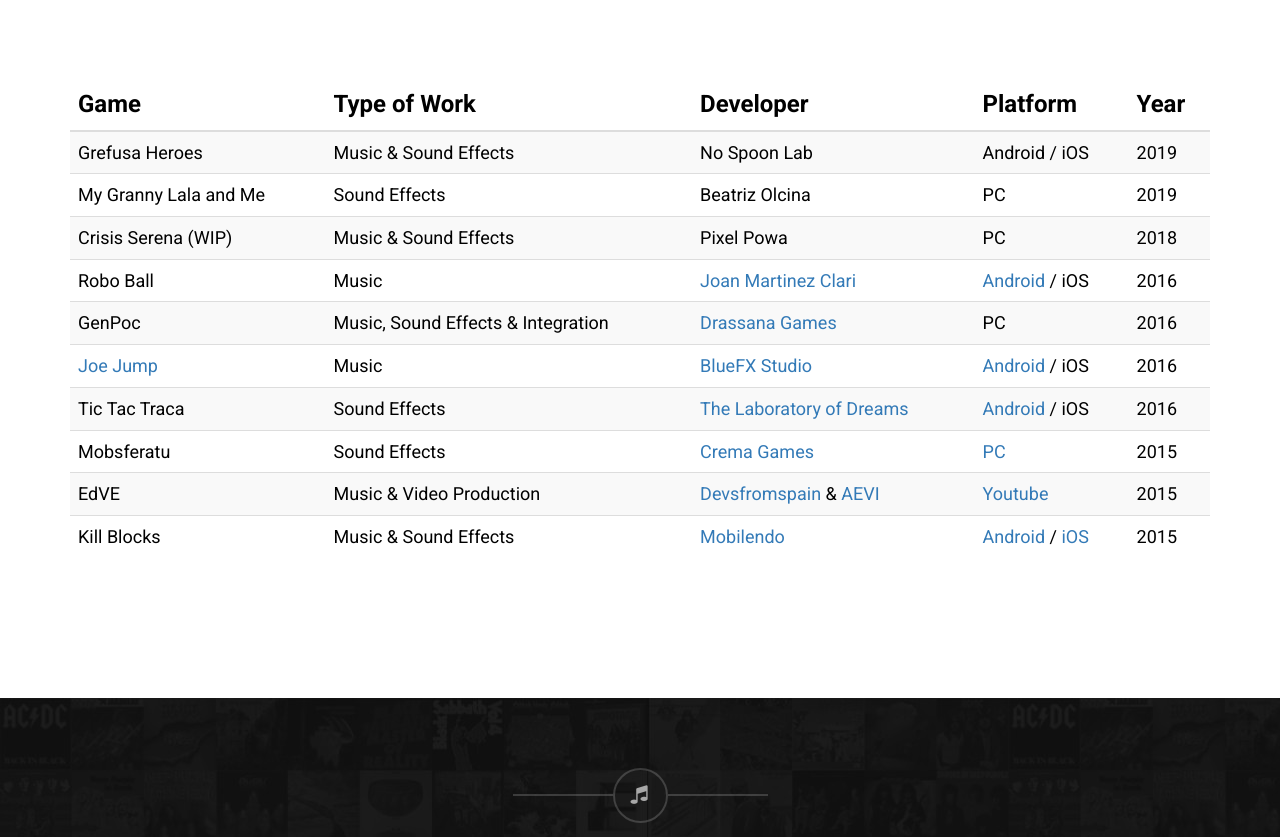
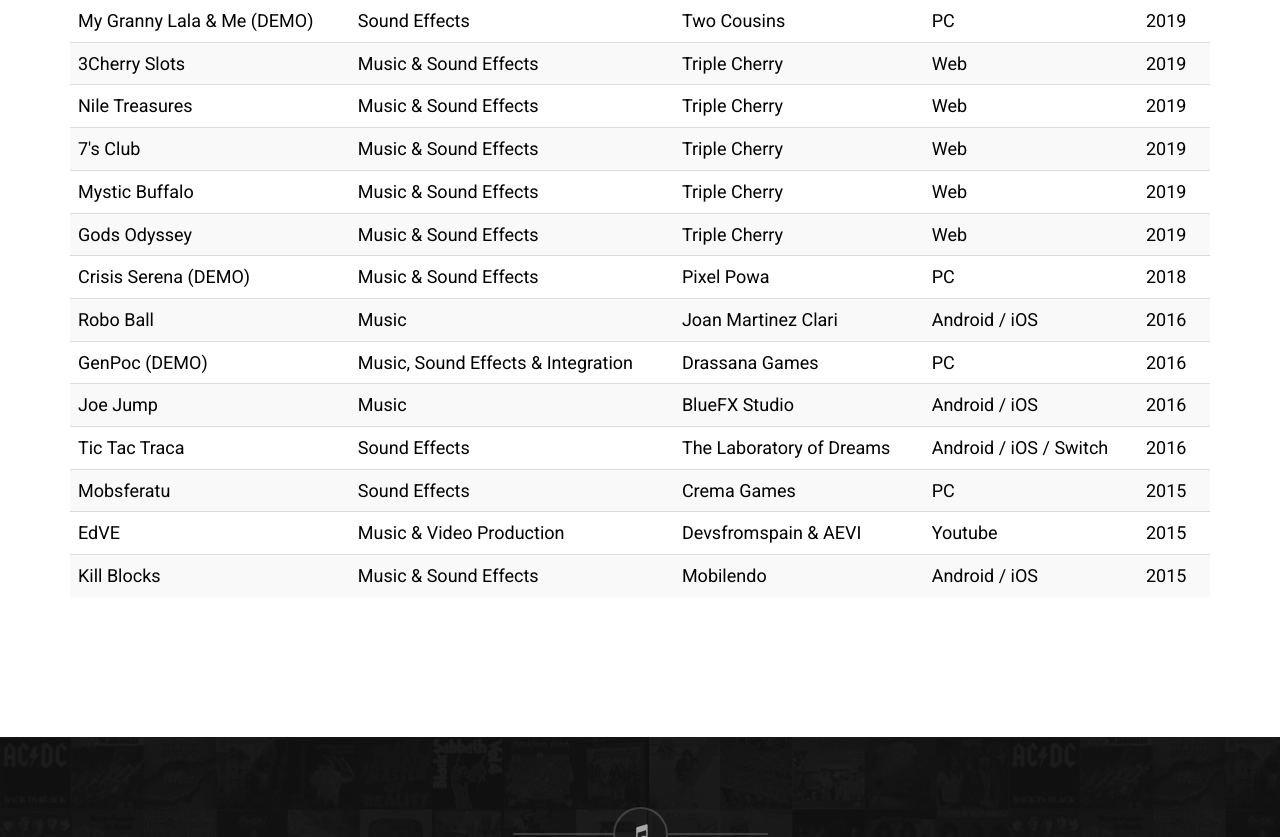
Before and after one commit to andreu55/groovelstudio, a PHP site: page /index_en.php in a window 1280 px wide. Shown: the part 3071-3908 px from the top of the page. Run offline with PHP 8.4, Linux system fonts and the light colour scheme.

Commit message:
Ultimas imagenes y datos de tabla

```diff
--- a/index_en.php
+++ b/index_en.php
@@ -42,10 +42,12 @@
     // Bloque Quienes Somos
     $titulo = "2 MEN STUDIO";
     $subtitulo = "Juan Novella & <br>Alberto Trigueros";
-    $texto = "GROOVEL Innate Composing it’s a company that provides music and sound fx for videogames. Able to offer a finnished product, producing all sound and musical aspects or as a part of a creative process as composers and sound designers.
-    <br><br>In Groovel we understand that in an audiovisual production the most important it’s understanding what does your project needs. We pretend to be a creative mainstay since the begenning of the development, being a part of the team.<br><br>
-    'As a teenager I found myself composing music for an indie band. I realized I was enjoying it more than anything before. After several years I can say I still feel the same.'
-    'I love trying to understand every sound, its texture. Looking for an equilibrium and the coherence in our mixes. I think that a sound that finds his place is a happy sound.'<br><br>Alberto Trigueros &amp; Juan Novella 'Hust'<br>Madrid &amp; Valencia<br>Spain.";
+    $texto = "We are Alberto and Juan, we offer music composition, sound design and music production services for a large number of genres and styles. We also offer sound design for any audiovisual content.
+    <br><br>
+    We are located in Madrid and Valencia and besides the sound production we work with specialized videogame software (Middleware) and video editing.
+    <br><br>
+    We will help you to tell the stories of your videogames and channel their emotions; we will design tailored sound for your film trailer, your animations or any digital medium.";
+
     require 'sections/quienes_somos.php';
 
 
@@ -53,10 +55,23 @@
     $titulo = "What we do";
     $subtitulo = "MUSIC &nbsp;|&nbsp; SOUND EFFECTS &nbsp;|&nbsp; INTERACTIVE &nbsp;|&nbsp; ENGINE INTEGRATION";
     $imagenes = [
-      ['src' => 'images/whatwedo/originalmusic_en.png', 'alt' => 'Original Music', 'texto' => 'ORCHESTRA &nbsp;|&nbsp; POP &nbsp;|&nbsp; ROCK &nbsp;|&nbsp; ELECTRONIC &nbsp;|&nbsp; OTHERS'],
-      ['src' => 'images/whatwedo/sounddesign_en.png', 'alt' => 'Sound Design', 'texto' => 'HIGH QUALITY SOUND DESIGN &nbsp;|&nbsp;  &nbsp;|&nbsp; RECORDING FOLEY &nbsp;|&nbsp; LIBRARY'],
-      ['src' => 'images/whatwedo/interactiveaudio_en.png', 'alt' => 'Interactive Audio', 'texto' => 'INTERACTIVE BEHAVIOUR &nbsp;|&nbsp; UNIQUE USER EXPERIENCE &nbsp;|&nbsp; FMOD & WWISE'],
-      ['src' => 'images/whatwedo/engineintegration_en.png', 'alt' => 'Engine Integration', 'texto' => 'WORK WITH UNITY &nbsp;|&nbsp; MASTER AUDIO &nbsp;|&nbsp; UNREAL ENGINE &nbsp;|&nbsp; INTEGRATION'],
+      [
+        'src' => 'images/whatwedo/originalmusic_en.png',
+        'alt' => 'Original Music',
+        'texto' => 'ORCHESTRA &nbsp;|&nbsp; POP &nbsp;|&nbsp; ROCK &nbsp;|&nbsp; ELECTRONIC &nbsp;|&nbsp; OTHERS'
+      ],[
+        'src' => 'images/whatwedo/sounddesign_en.png',
+        'alt' => 'Sound Design',
+        'texto' => 'HIGH QUALITY SOUND DESIGN &nbsp;|&nbsp;  &nbsp;|&nbsp; RECORDING FOLEY &nbsp;|&nbsp; LIBRARY'
+      ],[
+        'src' => 'images/whatwedo/interactiveaudio_en.png',
+        'alt' => 'Interactive Audio',
+        'texto' => 'INTERACTIVE BEHAVIOUR &nbsp;|&nbsp; UNIQUE USER EXPERIENCE &nbsp;|&nbsp; FMOD & WWISE'
+      ],[
+        'src' => 'images/whatwedo/engineintegration_en.png',
+        'alt' => 'Engine Integration',
+        'texto' => 'WORK WITH UNITY &nbsp;|&nbsp; MASTER AUDIO &nbsp;|&nbsp; UNREAL ENGINE &nbsp;|&nbsp; INTEGRATION'
+      ],
     ];
     require 'sections/que_hacemos.php';
 
@@ -72,51 +87,131 @@
     ];
     $destacados = [
       [
-        'src' => 'images/demo/discography/disco-1.jpg',
-        'alt' => 'Composición de Música',
-        'link' => 'https://google.es',
-        'titulo' => 'GREFUSA HEROES',
-        'desarrollador' => 'Play &amp Go',
-        'detalles' => 'Música y Efectos de Sonido',
+        'src' => 'images/destacados/GrefuHeroes.png',
         'ano' => '2019',
+        'alt' => 'GrefuHeroes',
+        'titulo' => 'GrefuHeroes',
+        'desarrollador' => 'Play &amp Go Experience',
+        'detalles' => 'Music &amp; Sound Effects',
+        'link' => 'https://play.google.com/store/apps/details?id=com.playandgo.grefuheroes&hl=en_US',
       ],[
-        'src' => 'images/demo/discography/disco-1.jpg',
-        'alt' => 'Efectos de Sonido',
-        'link' => 'https://google.es',
-        'titulo' => 'MY GRANNY LALA &amp; ME',
-        'desarrollador' => 'Play &amp Go',
-        'detalles' => 'Efectos de Sonido',
+        'src' => 'images/destacados/MyGrannyLala.png',
+        'ano' => '2019',
+        'alt' => 'My Granny Lala and Me',
+        'titulo' => 'My Granny Lala &amp; Me (DEMO)',
+        'desarrollador' => 'Two Cousins',
+        'detalles' => 'Sound Effects',
+        'link' => 'http://beatrizolcina.com/portfolio/grandma-project',
+      ],[
+        'src' => 'images/destacados/3Cherry.png',
+        'ano' => '2019',
+        'alt' => '3Cherry Slots',
+        'titulo' => '3Cherry Slots',
+        'desarrollador' => 'Triple Cherry',
+        'detalles' => 'Music &amp; Sound Effects',
+        'link' => 'https://3cherry.com/',
+      ],[
+        'src' => 'images/destacados/CrisisSerena.png',
         'ano' => '2018',
-      ],[
-        'src' => 'images/demo/discography/disco-1.jpg',
-        'alt' => 'Diseño sonoro Adaptativo',
-        'link' => 'https://google.es',
-        'titulo' => 'CRISIS SERENA (WIP)',
-        'desarrollador' => 'Play &amp Go',
-        'detalles' => 'Música y Efectos de Sonido',
-        'ano' => '2017',
-      ],[
-        'src' => 'images/demo/discography/disco-1.jpg',
-        'alt' => 'Integración en el Motor Gráfico',
-        'link' => 'https://google.es',
-        'titulo' => 'GREFUSA HEROES',
-        'desarrollador' => 'Play &amp Go',
-        'detalles' => 'INTEGRACIÓN EN UNITY Y UNREAL ENGINE &nbsp;|&nbsp; PLUG-IN MASTER AUDIO &nbsp;|&nbsp; AUDIO MANAGER',
-        'ano' => '2016',
+        'alt' => 'Crisis Serena',
+        'titulo' => 'Crisis Serena (DEMO)',
+        'desarrollador' => 'Pixel Powa',
+        'detalles' => 'Music &amp; Sound Effects',
+        'link' => 'https://www.facebook.com/crisisserena/',
       ],
     ];
     $filas_tabla = [
-      ['', 'Grefusa Heroes', 'Music & Sound Effects', 'No Spoon Lab', 'Android / iOS', '2019'],
-      ['', 'My Granny Lala and Me', 'Sound Effects', 'Beatriz Olcina', 'PC', '2019'],
-      ['', 'Crisis Serena (WIP)', 'Music & Sound Effects', 'Pixel Powa', 'PC', '2018'],
-      // ['', 'River (WIP)', 'Music & Sound Effects', 'Studio Istmo', 'PC', '2017'],
-      ['', 'Robo Ball', 'Music', '<a target="_blank" href="https://joanmartinezclari.wordpress.com/">Joan Martinez Clari</a>', '<a target="_blank" href="https://play.google.com/store/apps/details?id=com.caparra.games.ball">Android</a> / iOS', '2016'],
-      ['', 'GenPoc', 'Music, Sound Effects &amp; Integration', '<a target="_blank" href="http://www.genpoc.com/">Drassana Games</a>', 'PC', '2016'],
-      ['', '<a target="_blank" href="http://www.bluefxgames.com/App/JoeJump">Joe Jump</a>', 'Music', '<a target="_blank" href="http://www.bluefxgames.com/">BlueFX Studio</a>', '<a target="_blank" href="https://play.google.com/store/apps/details?id=com.bluefxgames.joejump">Android</a> / iOS', '2016'],
-      ['', 'Tic Tac Traca', 'Sound Effects', '<a target="_blank" href="http://www.laboratoryofdreams.com/">The Laboratory of Dreams</a>', '<a target="_blank" href="https://play.google.com/store/apps/details?id=com.laboratoryofdreams.tictactraca">Android</a> / iOS', '2016'],
-      ['', 'Mobsferatu', 'Sound Effects', '<a target="_blank" href="http://www.cremagames.com/">Crema Games</a>', '<a target="_blank" href="https://cremagames.itch.io/mobsferatu">PC</a>', '2015'],
-      ['', 'EdVE', 'Music &amp; Video Production', '<a target="_blank" href="https://www.facebook.com/groups/devsfromspain/">Devsfromspain</a> &amp; <a target="_blank" href="http://www.aevi.org.es/desarrollo-espanol/iniciativas/">AEVI</a>', '<a target="_blank" href="http://www.groovelstudio.com/?page_id=487">Youtube</a>', '2015'],
-      ['', 'Kill Blocks', 'Music & Sound Effects', '<a target="_blank" href="http://mobilendo.com/">Mobilendo</a>', '<a target="_blank" href="https://play.google.com/store/apps/details?id=com.mobilendo.killblocks">Android</a> / <a target="_blank" href="https://itunes.apple.com/us/app/kill-blocks/id969491786?mt=8">iOS</a>', '2015']
+      [
+        'GrefuHeroes',
+        'Music &amp; Sound Effects',
+        'Play &amp Go Experience',
+        'Android / iOS',
+        '2019'
+      ],[
+        'My Granny Lala &amp; Me (DEMO)',
+        'Sound Effects',
+        'Two Cousins',
+        'PC',
+        '2019'
+      ],[
+        '3Cherry Slots',
+        'Music &amp; Sound Effects',
+        'Triple Cherry',
+        'Web',
+        '2019'
+      ],[
+        'Nile Treasures',
+        'Music &amp; Sound Effects',
+        'Triple Cherry',
+        'Web',
+        '2019'
+      ],[
+        "7's Club",
+        'Music &amp; Sound Effects',
+        'Triple Cherry',
+        'Web',
+        '2019'
+      ],[
+        'Mystic Buffalo',
+        'Music &amp; Sound Effects',
+        'Triple Cherry',
+        'Web',
+        '2019'
+      ],[
+        'Gods Odyssey',
+        'Music &amp; Sound Effects',
+        'Triple Cherry',
+        'Web',
+        '2019'
+      ],[
+        'Crisis Serena (DEMO)',
+        'Music &amp; Sound Effects',
+        'Pixel Powa',
+        'PC',
+        '2018'
+      ],[
+        'Robo Ball',
+        'Music',
+        'Joan Martinez Clari',
+        'Android / iOS',
+        '2016'
+      ],[
+        'GenPoc (DEMO)',
+        'Music, Sound Effects &amp; Integration',
+        'Drassana Games',
+        'PC',
+        '2016'
+      ],[
+        'Joe Jump',
+        'Music',
+        'BlueFX Studio',
+        'Android / iOS',
+        '2016'
+      ],[
+        'Tic Tac Traca',
+        'Sound Effects',
+        'The Laboratory of Dreams',
+        'Android / iOS / Switch',
+        '2016'
+      ],[
+        'Mobsferatu',
+        'Sound Effects',
+        'Crema Games',
+        'PC',
+        '2015'
+      ],[
+        'EdVE',
+        'Music &amp; Video Production',
+        'Devsfromspain &amp; AEVI',
+        'Youtube',
+        '2015'
+      ],[
+        'Kill Blocks',
+        'Music &amp; Sound Effects',
+        'Mobilendo',
+        'Android / iOS',
+        '2015'
+      ]
     ];
     require 'sections/proyectos.php';
 
--- a/sections/proyectos.php
+++ b/sections/proyectos.php
@@ -67,13 +67,12 @@
           <tbody>
             <!-- Creamos la tabla -->
             <?php foreach ($filas_tabla as $i => $fila): ?>
-              <?php //= $fila[0] ? 'class="open-disc" data-url="'.$fila[0].'"' : '' ESTO SE PUEDE BORRAR ?>
               <tr>
-                <td><?=$fila[1]?></td>
-                <td class="hidden-xs"><?=$fila[2]?></td>
-                <td><?=$fila[3]?></td>
-                <td class="hidden-xs hidden-sm"><?=$fila[4]?></td>
-                <td><?=$fila[5]?></td>
+                <td><?=$fila[0]?></td>
+                <td class="hidden-xs"><?=$fila[1]?></td>
+                <td><?=$fila[2]?></td>
+                <td class="hidden-xs hidden-sm"><?=$fila[3]?></td>
+                <td><?=$fila[4]?></td>
               </tr>
             <?php endforeach; ?>
           </tbody>
```
Also changed, not shown: index.php (+134 -41 lines), images/destacados/3Cherry.png (added), images/destacados/CrisisSerena.png (added), images/destacados/GrefuHeroes.png (added), images/destacados/MyGrannyLala.png (added), images/whatwedo/engineintegration.png, images/whatwedo/engineintegration_en.png, images/whatwedo/interactiveaudio.png, images/whatwedo/interactiveaudio_en.png, images/whatwedo/originalmusic.png, images/whatwedo/originalmusic_en.png, images/whatwedo/sounddesign.png, images/whatwedo/sounddesign_en.png.
